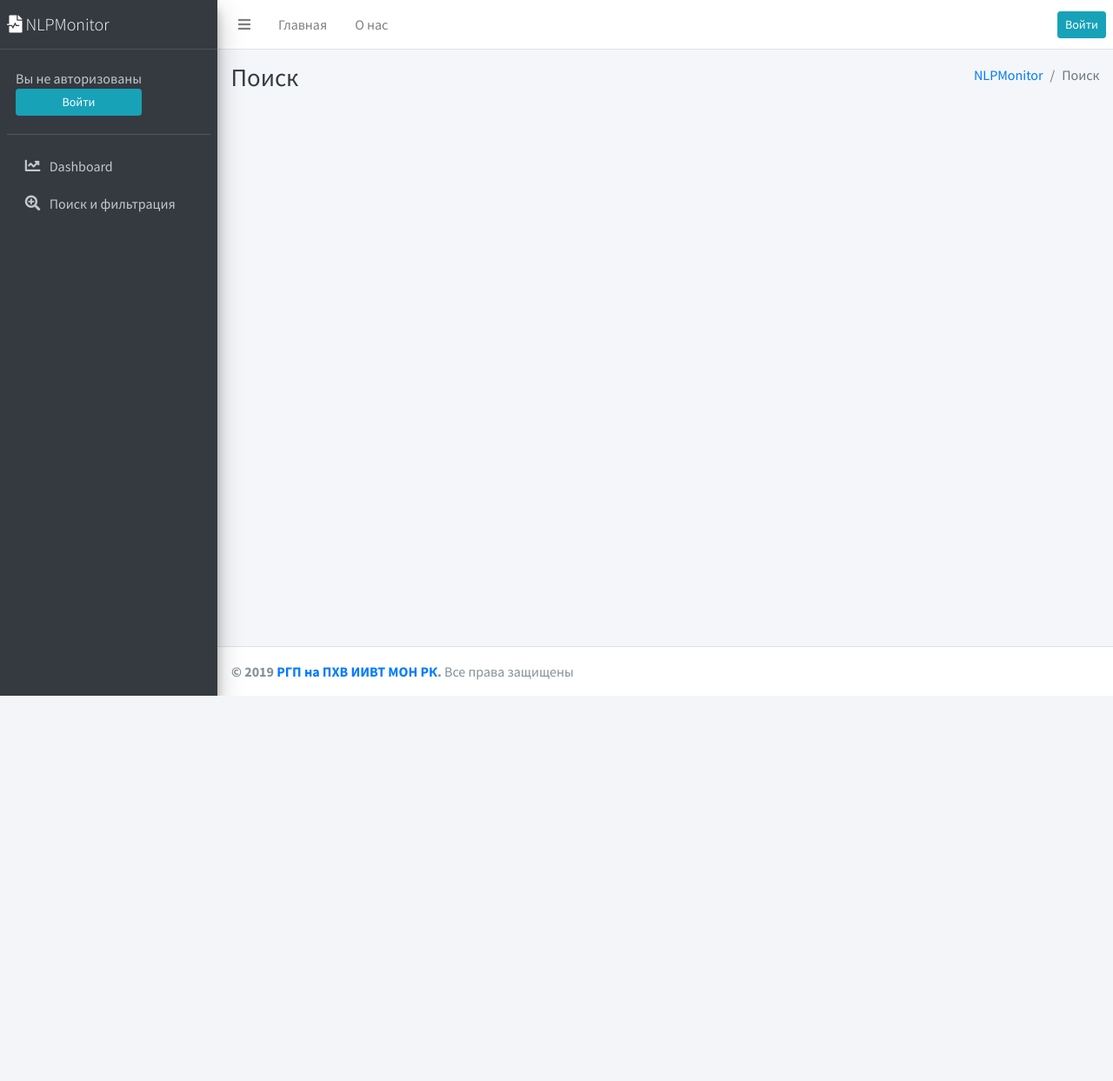
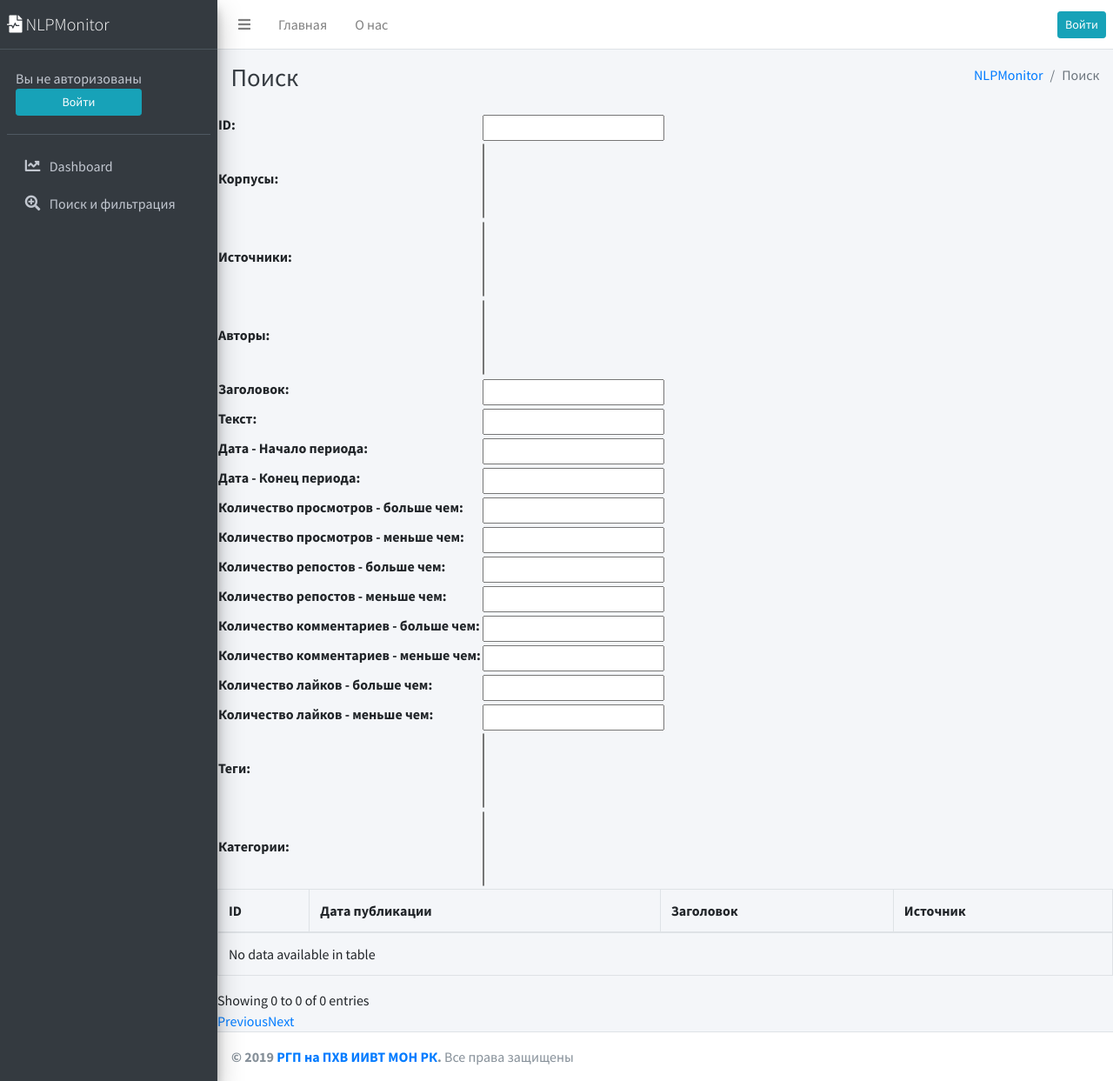
Before and after one commit to KindYAK/NLPMonitor, a Django app: page /search/ in a window 1280 px wide. Shown: the whole page at 87% size. Before the commit the page ends 800 px from the top, so only its background shows below. Run offline with Django 3.2, Linux system fonts and the light colour scheme; data that the repository does not hold is empty; some libraries are stand-ins or nearby versions.

Commit message:
Search view - interrim

```diff
--- /dev/null
+++ b/web/mainapp/forms.py
@@ -0,0 +1,26 @@
+import django.forms as forms
+from mainapp.models import *
+
+
+class DocumentSearchForm(forms.Form):
+    id = forms.CharField(label="ID", required=False)
+    corpuses = forms.ModelMultipleChoiceField(queryset=Corpus.objects.all(), label="Корпусы", required=False)
+    sources = forms.ModelMultipleChoiceField(queryset=Source.objects.all(), label="Источники", required=False)
+    authors = forms.ModelMultipleChoiceField(queryset=Author.objects.all(), label="Авторы", required=False)
+    title = forms.CharField(label="Заголовок", required=False)
+    text = forms.CharField(label="Текст", required=False)
+
+    datetime_from = forms.DateField(label="Дата - Начало периода")
+    datetime_to = forms.DateField(label="Дата - Конец периода")
+
+    num_views_from = forms.IntegerField(label="Количество просмотров - больше чем")
+    num_views_to = forms.IntegerField(label="Количество просмотров - меньше чем")
+    num_shares_from = forms.IntegerField(label="Количество репостов - больше чем")
+    num_shares_to = forms.IntegerField(label="Количество репостов - меньше чем")
+    num_comments_from = forms.IntegerField(label="Количество комментариев - больше чем")
+    num_comments_to = forms.IntegerField(label="Количество комментариев - меньше чем")
+    num_likes_from = forms.IntegerField(label="Количество лайков - больше чем")
+    num_likes_to = forms.IntegerField(label="Количество лайков - меньше чем")
+
+    tags = forms.ModelMultipleChoiceField(queryset=Tag.objects.all(), label="Теги", required=False)
+    categories = forms.ModelMultipleChoiceField(queryset=Category.objects.all(), label="Категории", required=False)
--- a/web/mainapp/urls.py
+++ b/web/mainapp/urls.py
@@ -7,8 +7,8 @@ app_name = 'mainapp'
 
 urlpatterns = [
     path('', TemplateView.as_view(template_name="mainapp/index.html"), name="index"),
-    path('search/', auth_views.LoginView.as_view(template_name="mainapp/search.html"), name='search'),
-    path('dashboard/', auth_views.LoginView.as_view(template_name="mainapp/dashboard.html"), name='dashboard'),
+    path('search/', SearchView.as_view(template_name="mainapp/search.html"), name='search'),
+    path('dashboard/', DashboardView.as_view(template_name="mainapp/dashboard.html"), name='dashboard'),
     path('login/', auth_views.LoginView.as_view(template_name="mainapp/login.html"), name='login'),
     path('logout/', auth_views.LogoutView.as_view(next_page="/"), name='logout'),
 ]
--- a/web/mainapp/views.py
+++ b/web/mainapp/views.py
@@ -1,9 +1,25 @@
 from django.views.generic import TemplateView
+from django.views.generic.edit import FormMixin
+from .forms import DocumentSearchForm
+from elasticsearch_dsl import Search
+from nlpmonitor.settings import ES_CLIENT
 
 
-class SearchView(TemplateView):
+class SearchView(FormMixin, TemplateView):
     template_name = "mainapp/search.html"
+    form_class = DocumentSearchForm
 
+    def get_context_data(self, **kwargs):
+        context = super().get_context_data(**kwargs)
+        s = Search(using=ES_CLIENT)
+        result = s[:1000].execute().to_dict()['hits']['hits']
+        context['documents'] = [{
+            "ID": document['_source']['id'],
+            "datetime": document['_source']['datetime'],
+            "title": document['_source']['title'],
+            "source": document['_source']['source'],
+        } for document in result]
+        return context
 
 class DashboardView(TemplateView):
     template_name = "mainapp/dashboard.html"
--- a/web/nlpmonitor/settings.py
+++ b/web/nlpmonitor/settings.py
@@ -40,6 +40,7 @@ INSTALLED_APPS = [
     'django.contrib.messages',
     'django.contrib.staticfiles',
     'django_extensions',
+    'widget_tweaks',
     'mainapp',
     'preprocessing',
     'topicmodelling',
--- a/web/templates/base.html
+++ b/web/templates/base.html
@@ -160,5 +160,6 @@
 <script src="{% static 'adminlte/plugins/bootstrap/js/bootstrap.bundle.min.js' %}"></script>
 <!-- AdminLTE App -->
 <script src="{% static 'adminlte/dist/js/adminlte.min.js' %}"></script>
+{% block foot %}{% endblock %}
 </body>
 </html>
--- a/web/templates/mainapp/dashboard.html
+++ b/web/templates/mainapp/dashboard.html
@@ -9,5 +9,5 @@
 {% endblock %}
 
 {% block content %}
-
+     <h1>Not implemented</h1>
 {% endblock %}
--- a/web/templates/mainapp/search.html
+++ b/web/templates/mainapp/search.html
@@ -1,7 +1,13 @@
 {% extends "base.html" %}
+{% load widget_tweaks %}
+{% load staticfiles %}
 
 {% block title %}Поиск{% endblock %}
 {% block heading %}Поиск{% endblock %}
+
+{% block head %}
+    <link rel="stylesheet" href="{% static 'adminlte/plugins/datatables/dataTables.bootstrap4.css' %}s">
+{% endblock %}
 
 {% block bc %}
     <li class="breadcrumb-item"><a href="/">NLPMonitor</a></li>
@@ -9,5 +15,52 @@
 {% endblock %}
 
 {% block content %}
+    <div id="search-form">
+        <table>
+            {{ form.as_table }}
+        </table>
+    </div>
 
+    <div id="search-results">
+        <table id="search-results-table" class="table table-bordered table-hover">
+            <thead>
+            <tr role="row">
+                <th>ID</th>
+                <th>Дата публикации</th>
+                <th>Заголовок</th>
+                <th>Источник</th>
+            </tr>
+            </thead>
+            <tbody>
+            {% for document in documents %}
+                <tr>
+                    <td>{{ document.ID }}</td>
+                    <td>{{ document.datetime }}</td>
+                    <td>{{ document.title }}</td>
+                    <td>{{ document.source }}</td>
+                </tr>
+            {% endfor %}
+            </tbody>
+        </table>
+    </div>
 {% endblock %}
+
+{% block foot %}
+    <!-- DataTables -->
+    <script src="{% static 'adminlte/plugins/datatables/jquery.dataTables.js' %}"></script>
+    <script src="{% static 'adminlte/plugins/datatables/dataTables.bootstrap4.js' %}"></script>
+    <!-- FastClick -->
+    <script src="{% static 'adminlte/plugins/fastclick/fastclick.js' %}"></script>
+    <script>
+        $(function () {
+            $('#search-results-table').DataTable({
+                "paging": true,
+                "lengthChange": false,
+                "searching": false,
+                "ordering": true,
+                "info": true,
+                "autoWidth": false,
+            });
+        });
+    </script>
+{% endblock %}
```
